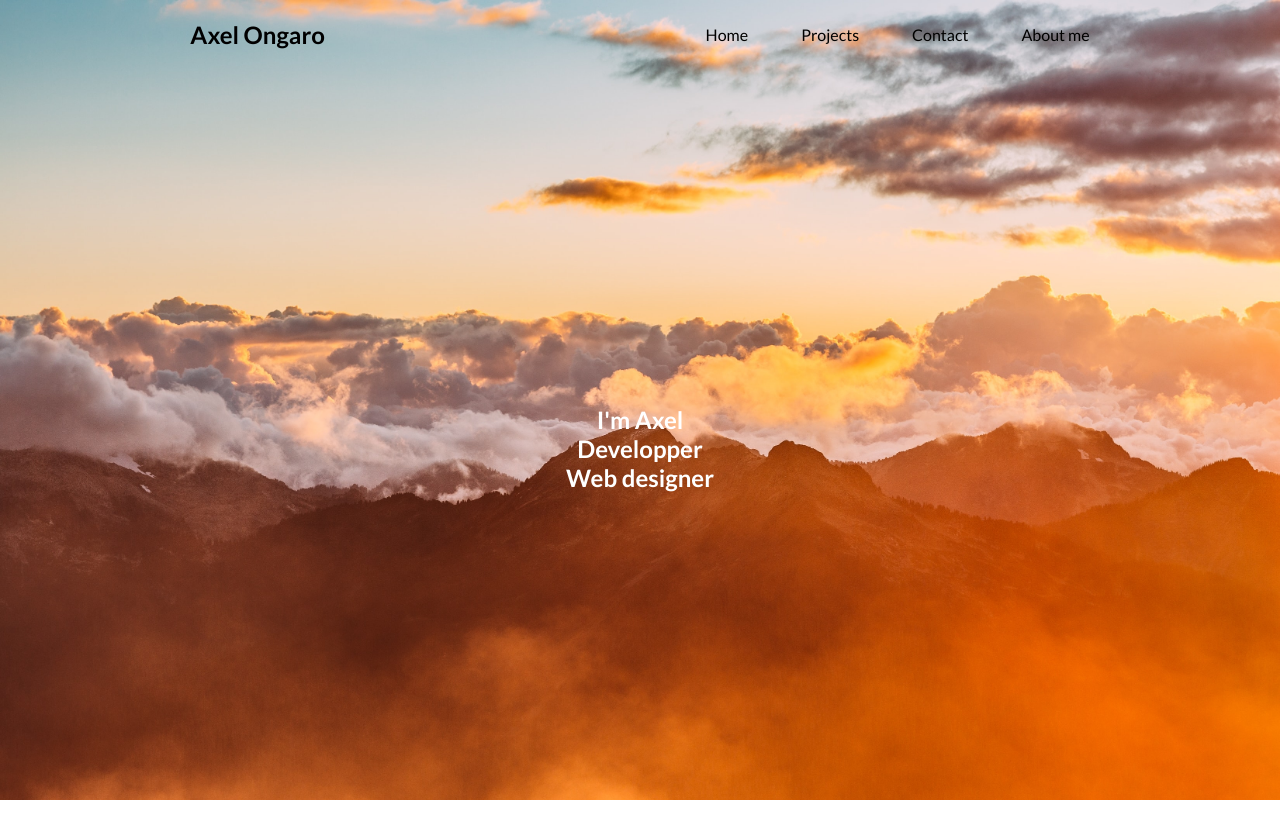
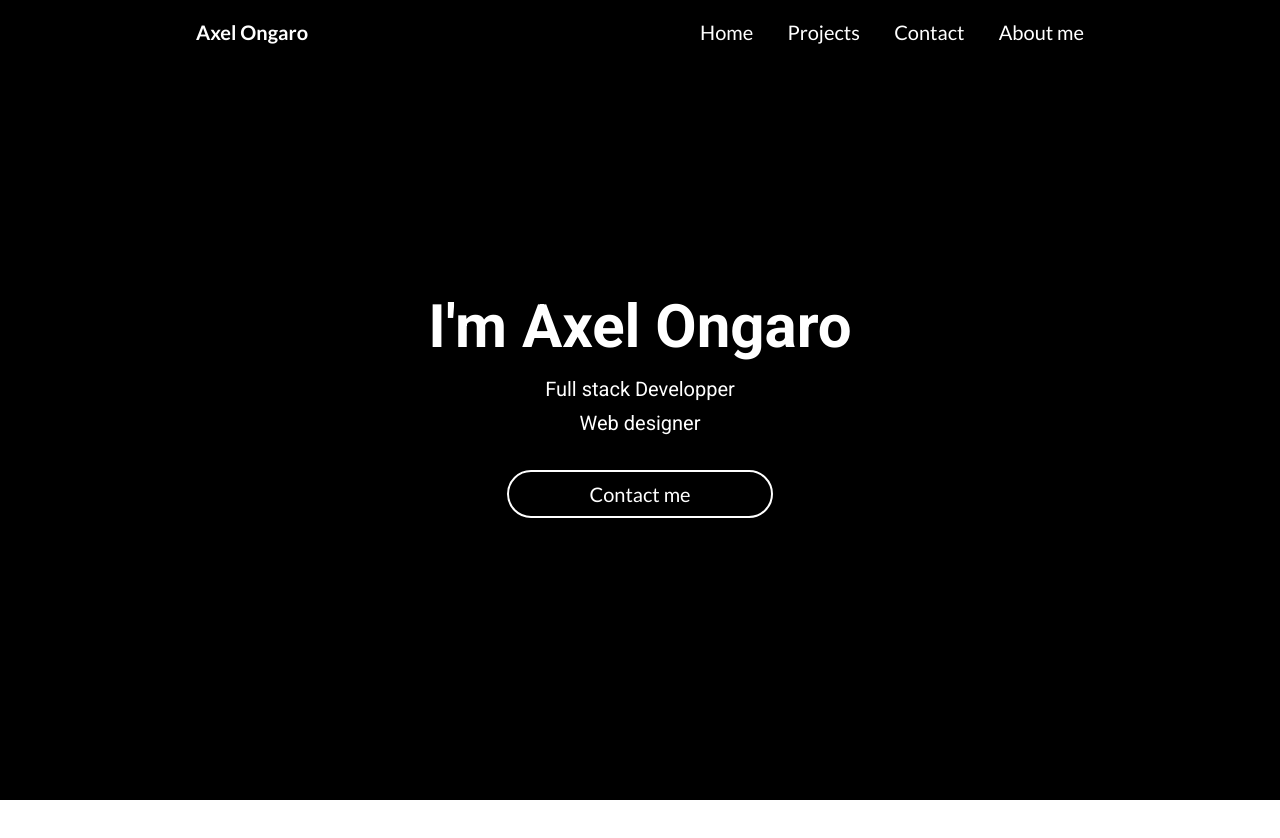
Before and after one commit to axelOngaro/html_css_js, a website: page index.html in a window 1280 px wide. After the commit the page ends 800 px from the top, so only its background shows below. Drawn offline with Linux system fonts and the light colour scheme.

Commit message:
completely changed style

```diff
--- a/_home.scss
+++ b/_home.scss
@@ -1,45 +1,38 @@
-.main {
-  background-image: url('./nitish-meena-RbbdzZBKRDY-unsplash (1).jpg');
-  background-size: cover;
-  background-position: 0 0;
+.home {
   width: 100vw;
-  height: 100vh;
-
-  .navbar {
-    display: flex;
-    justify-content: space-around;
-    padding-top: 20px;
-
-    ul {
-      list-style: none;
-      display: flex;
-      width: 30%;
-      justify-content: space-between;
-      align-items: center;
-
-      li {
-        a {
-          text-decoration: none;
-          color: black;
-        }
-      }
-    }
-  }
-}
-.presentation {
-  width: 100vw;
-  height: 100%;
-  display: grid;
-  grid-template-columns: 1fr 1fr 1fr;
-  grid-template-rows: 1fr 1fr 1fr;
+  min-height: 90vh;
+  display: flex;
+  justify-content: center;
+  align-items: center;
 }
 
 .sumup {
-  grid-column: 2/3;
-  grid-row: 2/3;
+  font-family: 'Lobster', sans-serif;
+  font-weight: 400;
   display: flex;
   flex-direction: column;
   justify-content: center;
   align-items: center;
   color: white;
+  h1 {
+    font-family: 'Roboto', sans-serif;
+    font-weight: 700;
+    font-size: 6rem;
+    margin-bottom: 10px;
+  }
+  h2 {
+    font-family: 'Roboto', sans-serif;
+    font-size: 2rem;
+    padding: 5px;
+    font-weight: 200;
+  }
 }
+.contact-me_btn {
+  font-size: 2rem;
+  border: white 2px solid;
+  padding: 1rem 8rem;
+  color: white;
+  background-color: black;
+  border-radius: 50px;
+  margin-top: 3rem;
+}
--- /dev/null
+++ b/_navbar.scss
@@ -0,0 +1,27 @@
+.navbar {
+  display: flex;
+  justify-content: space-around;
+  padding-top: 20px;
+  max-height: 10vh;
+  color: white;
+
+  h1 {
+    font-size: 2rem;
+  }
+
+  ul {
+    list-style: none;
+    display: flex;
+    width: 30%;
+    justify-content: space-between;
+    align-items: center;
+
+    li {
+      a {
+        text-decoration: none;
+        color: white;
+        font-size: 2rem;
+      }
+    }
+  }
+}
--- a/index.html
+++ b/index.html
@@ -8,6 +8,11 @@
     <link rel="preconnect" href="https://fonts.gstatic.com" />
     <link
       href="https://fonts.googleapis.com/css2?family=Lato:wght@400;700&display=swap"
+      rel="stylesheet"
+    />
+
+    <link
+      href="https://fonts.googleapis.com/css2?family=Roboto:wght@400;700&display=swap"
       rel="stylesheet"
     />
   </head>
@@ -22,11 +27,12 @@
           <li><a href="#">About me</a></li>
         </ul>
       </nav>
-      <section class="presentation">
+      <section class="home">
         <div class="sumup">
-          <h1>I'm Axel</h1>
-          <h1>Developper</h1>
-          <h1>Web designer</h1>
+          <h1>I'm Axel Ongaro</h1>
+          <h2>Full stack Developper</h2>
+          <h2>Web designer</h2>
+          <button class="contact-me_btn">Contact me</button>
         </div>
       </section>
     </main>
--- a/styles.scss
+++ b/styles.scss
@@ -1,8 +1,16 @@
+@import 'home';
+@import 'navbar';
+
 * {
   margin: 0;
   padding: 0;
   box-sizing: border-box;
   font-family: 'Lato', sans-serif;
+  font-size: 10px;
 }
 
-@import './home';
+.main {
+  background-color: black;
+  width: 100vw;
+  height: 100vh;
+}
```
Also changed, not shown: styles.css, 1 other file.
